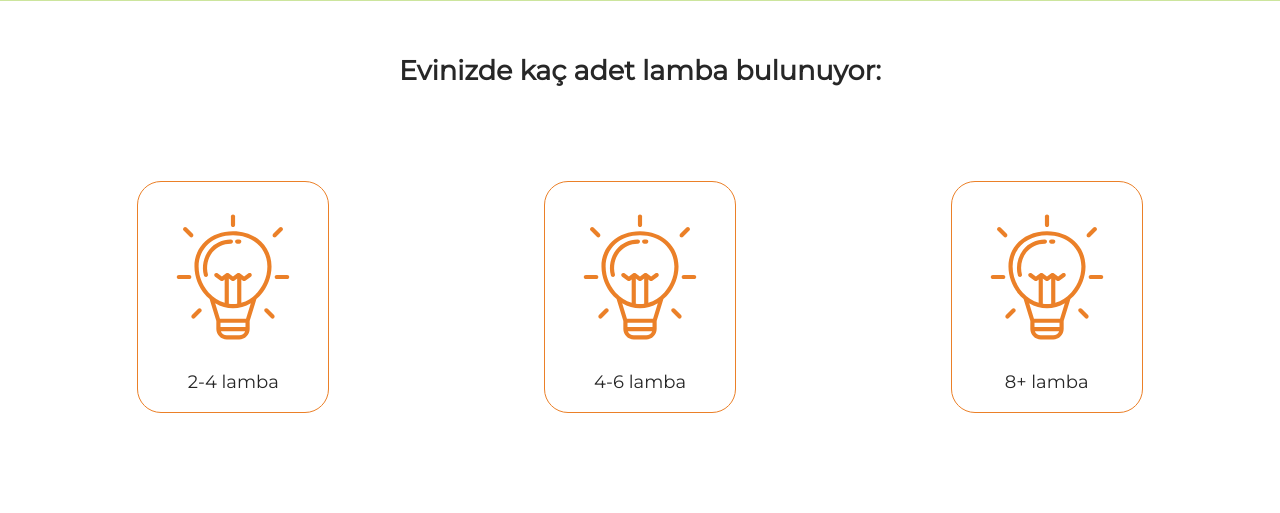
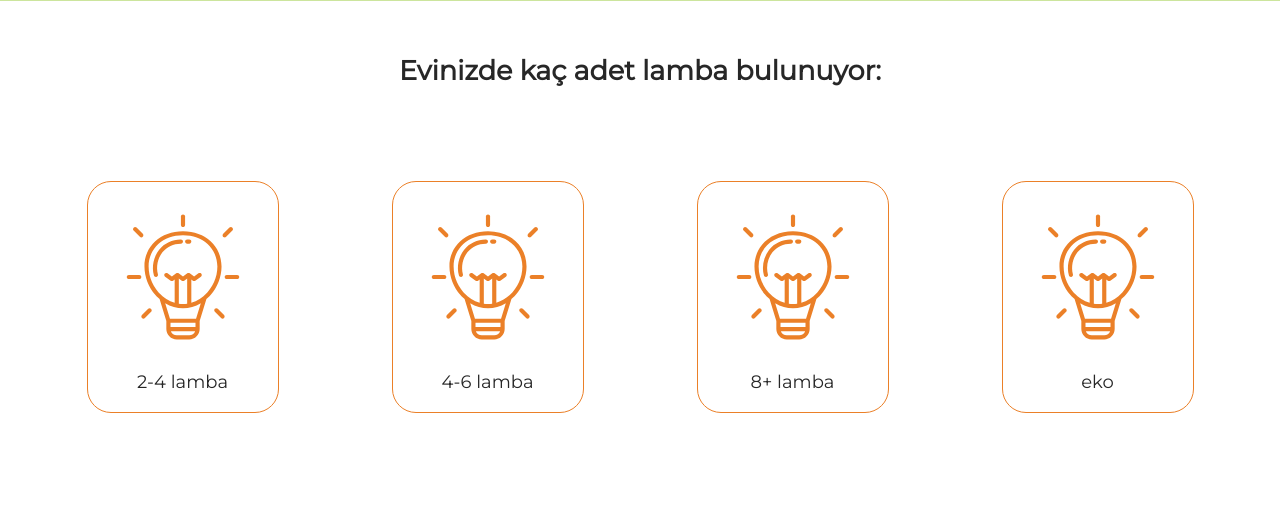
Before and after one commit to Nad0w/kodlandpython, a Flask app: page /1 in a window 1280 px wide. Shown: the part 469-982 px from the top of the page. Run offline with Flask 3, Linux system fonts and the light colour scheme.

Commit message:
ecolight

```diff
--- a/templates/lights.html
+++ b/templates/lights.html
@@ -36,6 +36,10 @@
         <a href={{size + "/10" }}>
           <img class="item__img" src="../static/img/light.svg" alt="light">
           <span>8+ lamba</span></a>
+      </li>      <li class="list__item">
+        <a href={{size + "/1" }}>
+          <img class="item__img" src="../static/img/light.svg" alt="light">
+          <span>eko</span></a>
       </li>
     </ul>
     {% endblock %}
```
